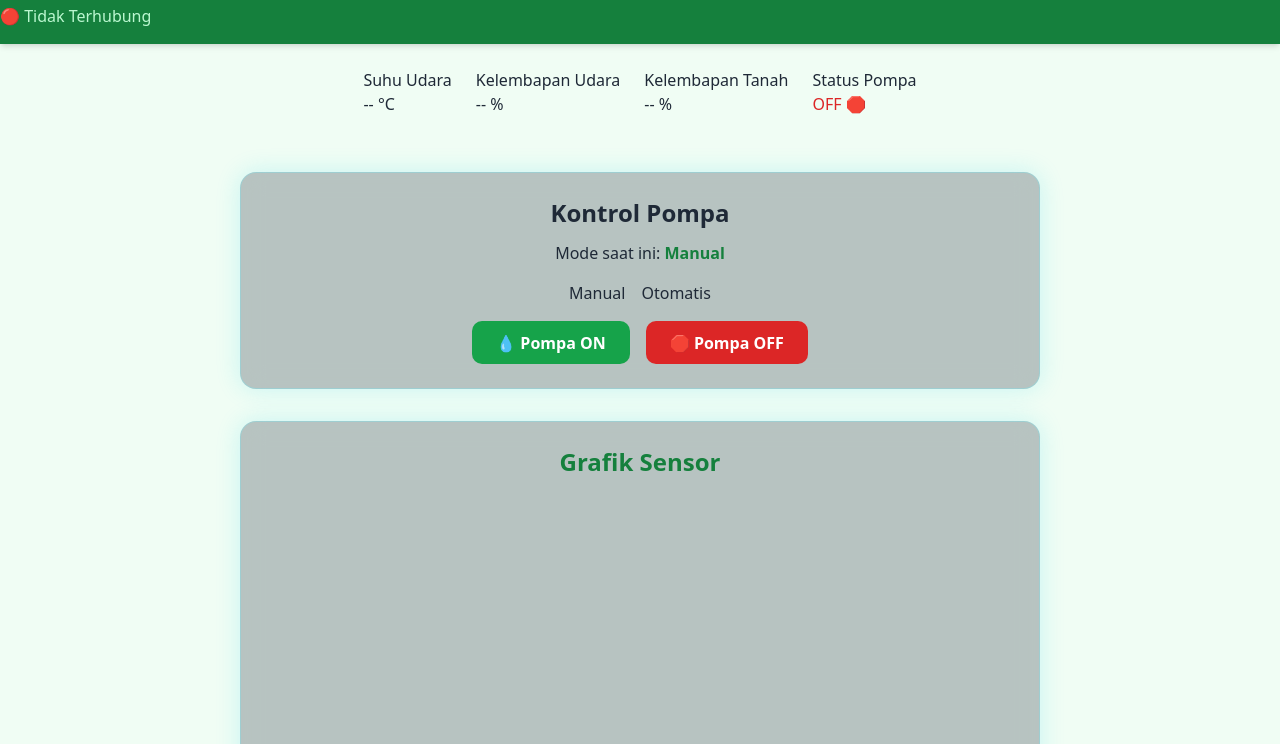
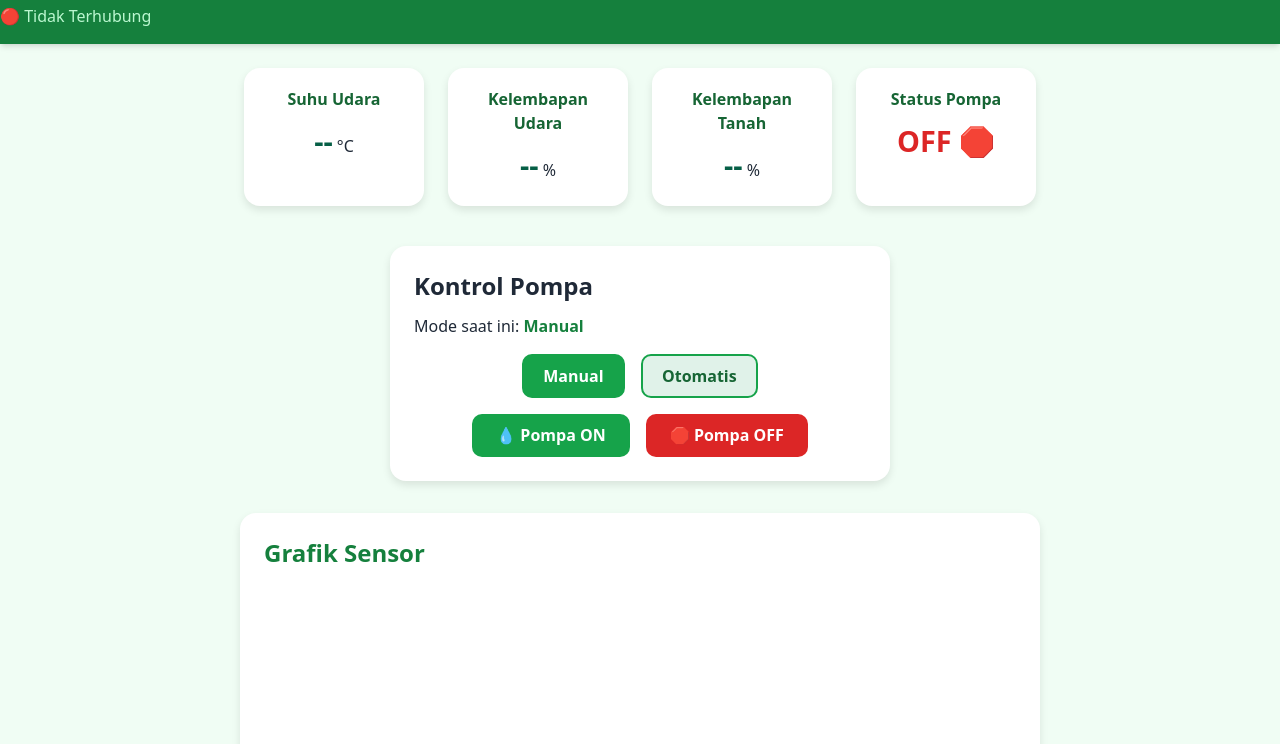
Before and after one commit to mhmmdfq12/smartfarm-dashboard, a plain HTML site: page index.html in a window 1280 px wide. Shown: the part 56-800 px from the top of the page. Drawn offline with nearby package versions, Linux system fonts and the light colour scheme; a script that the page names is missing.

Commit message:
Refactor styles for sensor and control panels
Removed old holo styles and added new sensor and control panel styles.

```diff
--- a/style.css
+++ b/style.css
@@ -1,60 +1,49 @@
-.text-holo {
-  color: #67e8f9;
-  text-shadow: 0 0 10px #22d3ee, 0 0 25px #0891b2;
-}
-
-.holo-container {
-  perspective: 1000px;
-}
-
-.holo-card {
-  background: rgba(20, 50, 70, 0.25);
-  border: 1px solid rgba(103, 232, 249, 0.4);
+.sensor-card {
+  background: white;
   border-radius: 1rem;
   padding: 1.2rem 1.5rem;
   width: 180px;
   text-align: center;
-  backdrop-filter: blur(10px);
-  box-shadow: 0 0 20px rgba(34,211,238,0.3);
-  transform: rotateY(10deg) rotateX(2deg);
-  transition: all 0.4s ease;
+  box-shadow: 0 4px 8px rgba(0,0,0,0.1);
+  transition: 0.3s ease;
 }
-.holo-card:hover {
-  transform: rotateY(0deg) scale(1.08);
-  box-shadow: 0 0 30px rgba(103,232,249,0.6);
+.sensor-card:hover {
+  transform: scale(1.05);
+  box-shadow: 0 6px 12px rgba(0,0,0,0.15);
 }
 
-.holo-value {
+.sensor-card h3 {
+  color: #166534;
+  font-weight: 600;
+  margin-bottom: 8px;
+}
+.sensor-value {
   font-size: 1.8rem;
   font-weight: bold;
-  color: #67e8f9;
-  text-shadow: 0 0 15px #06b6d4;
+  color: #065f46;
 }
 
-.holo-core {
-  width: 40px;
-  height: 40px;
-  border-radius: 50%;
-  background: radial-gradient(circle, #67e8f9 20%, transparent 70%);
-  box-shadow: 0 0 40px #22d3ee, 0 0 80px #0ea5e9;
-  animation: holoPulse 2s infinite ease-in-out;
-}
-@keyframes holoPulse {
-  0%, 100% { transform: scale(0.9); opacity: 0.8; }
-  50% { transform: scale(1.3); opacity: 0.4; }
+.control-panel {
+  background: white;
+  margin: 1rem auto;
+  border-radius: 1rem;
+  padding: 1.5rem;
+  width: 90%;
+  max-width: 500px;
+  box-shadow: 0 4px 8px rgba(0,0,0,0.1);
 }
 
-.mode-btn {
-  background: rgba(34,211,238,0.15);
-  border: 1px solid rgba(103,232,249,0.4);
-  color: #a5f3fc;
+.control-btn {
+  background: #e0f2e9;
+  color: #166534;
+  border: 2px solid #16a34a;
   padding: 0.5rem 1.2rem;
   border-radius: 10px;
   cursor: pointer;
-  transition: 0.3s;
+  font-weight: 600;
 }
-.mode-btn.active {
-  background: linear-gradient(90deg, #06b6d4, #0891b2);
+.control-btn.active {
+  background: #16a34a;
   color: white;
 }
 
@@ -67,28 +56,12 @@
   transition: 0.2s;
 }
 
-.ai-panel, .control-panel, .charts-container {
-  background: rgba(15, 25, 40, 0.25);
-  border: 1px solid rgba(103,232,249,0.3);
+.charts-container {
+  background: white;
   border-radius: 1rem;
+  padding: 1.5rem;
   width: 90%;
   max-width: 800px;
   margin: 2rem auto;
-  text-align: center;
-  padding: 1.5rem;
-  backdrop-filter: blur(12px);
-  box-shadow: 0 0 25px rgba(34,211,238,0.2);
+  box-shadow: 0 4px 8px rgba(0,0,0,0.1);
 }
-
-.holo-particles::before {
-  content: "";
-  position: absolute;
-  width: 100%;
-  height: 100%;
-  background: radial-gradient(circle, rgba(8,145,178,0.2) 0%, transparent 80%);
-  animation: float 10s infinite alternate ease-in-out;
-}
-@keyframes float {
-  from { transform: translateY(0px); opacity: 0.8; }
-  to { transform: translateY(-40px); opacity: 0.4; }
-}
```
